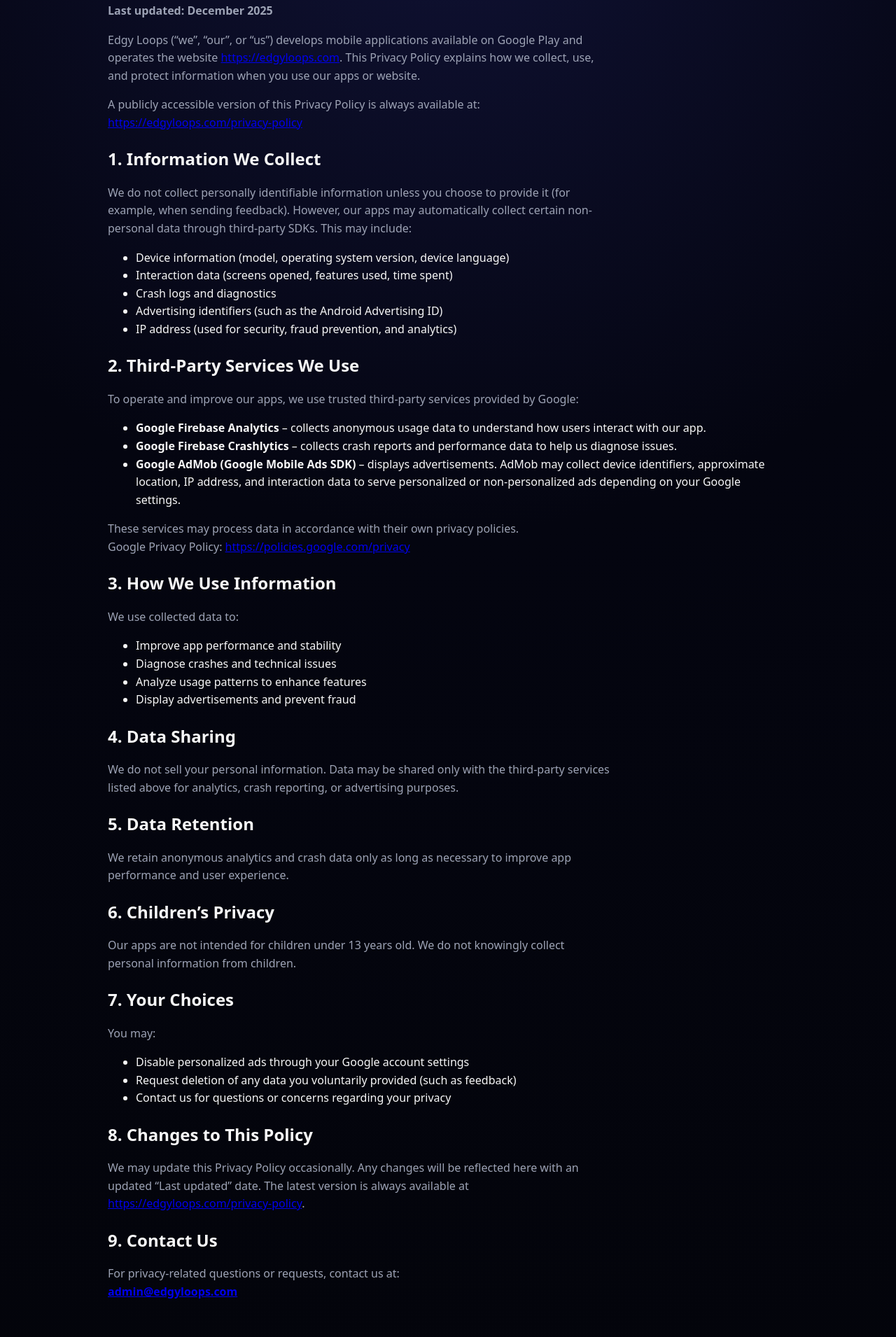
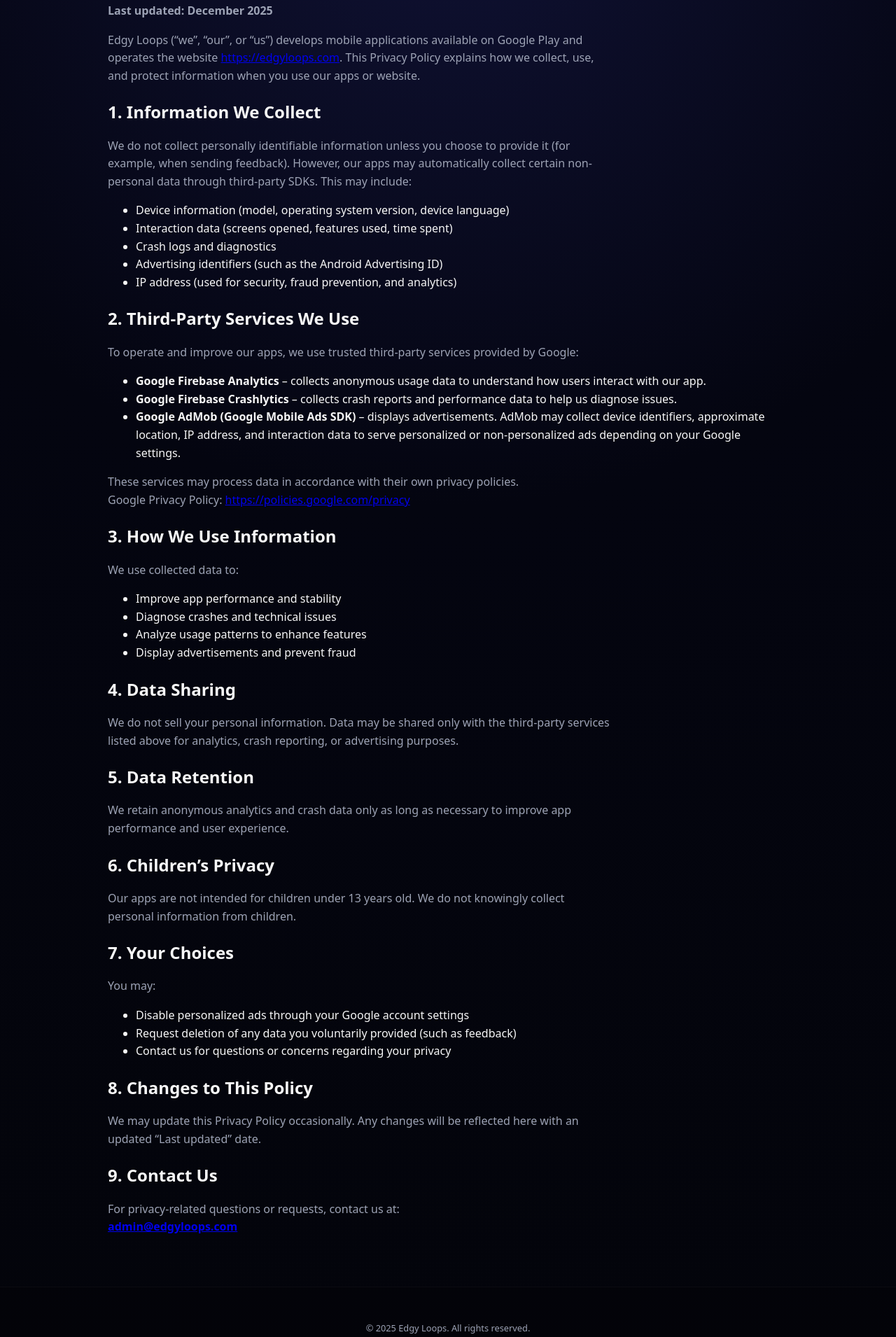
Before and after one commit to NohemyGraffe/EdgyLoops-Website, a plain HTML site: page privacy.html in a window 1280 px wide. Shown: the part 191-2101 px from the top of the page at 70% size. Drawn offline with Linux system fonts and the light colour scheme.

Commit message:
Remove public link to Privacy Policy
Removed public link to the Privacy Policy from the document.

```diff
--- a/privacy.html
+++ b/privacy.html
@@ -25,11 +25,6 @@
       <a href="https://edgyloops.com" target="_blank">https://edgyloops.com</a>.
       This Privacy Policy explains how we collect, use, and protect information when you use
       our apps or website.
-    </p>
-
-    <p>
-      A publicly accessible version of this Privacy Policy is always available at:
-      <a href="https://edgyloops.com/privacy-policy" target="_blank">https://edgyloops.com/privacy-policy</a>
     </p>
 
     <h2>1. Information We Collect</h2>
@@ -100,8 +95,7 @@
     <h2>8. Changes to This Policy</h2>
     <p>
       We may update this Privacy Policy occasionally. Any changes will be reflected here with
-      an updated “Last updated” date. The latest version is always available at
-      <a href="https://edgyloops.com/privacy-policy" target="_blank">https://edgyloops.com/privacy-policy</a>.
+      an updated “Last updated” date.
     </p>
 
     <h2>9. Contact Us</h2>
```
